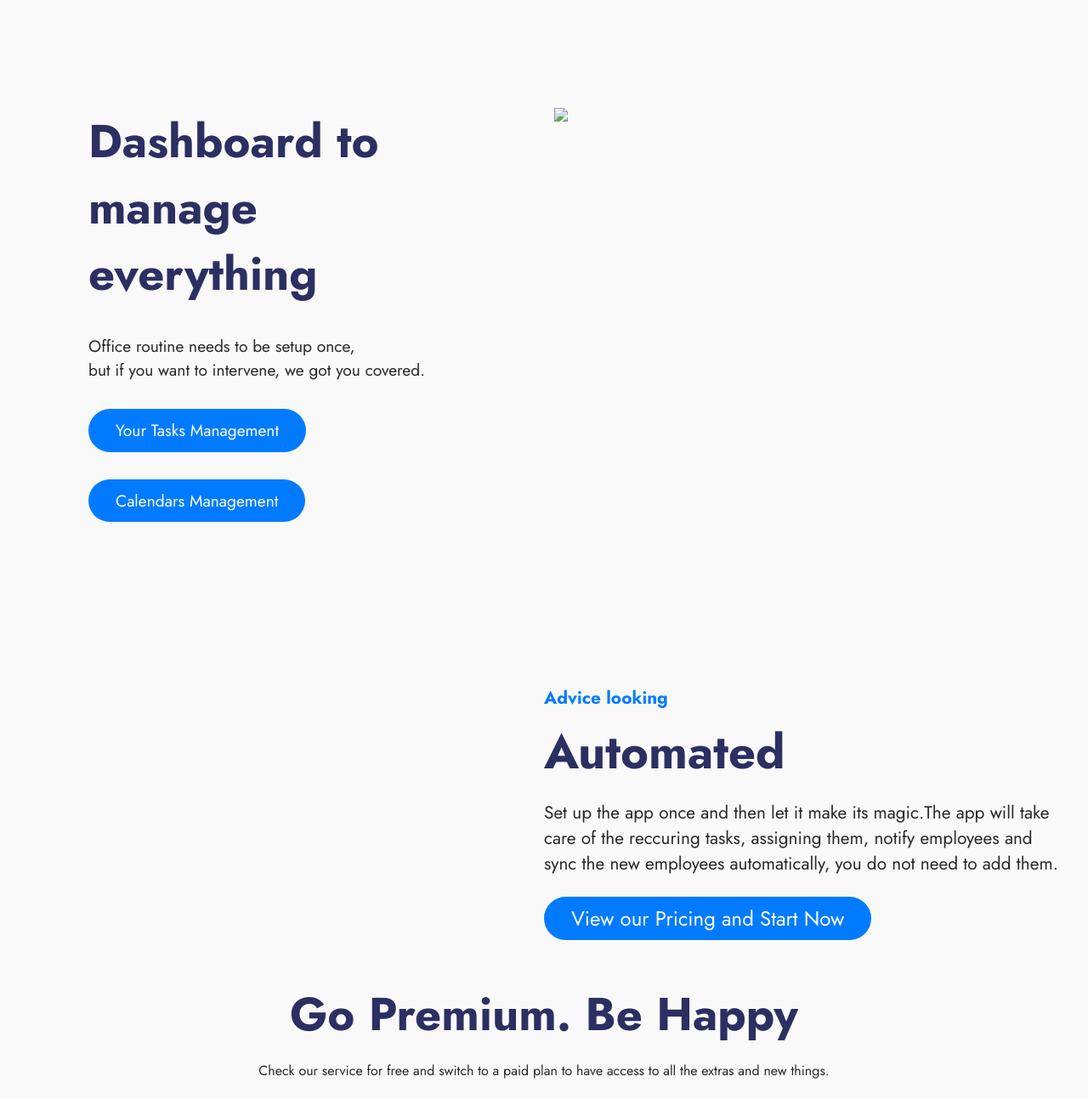
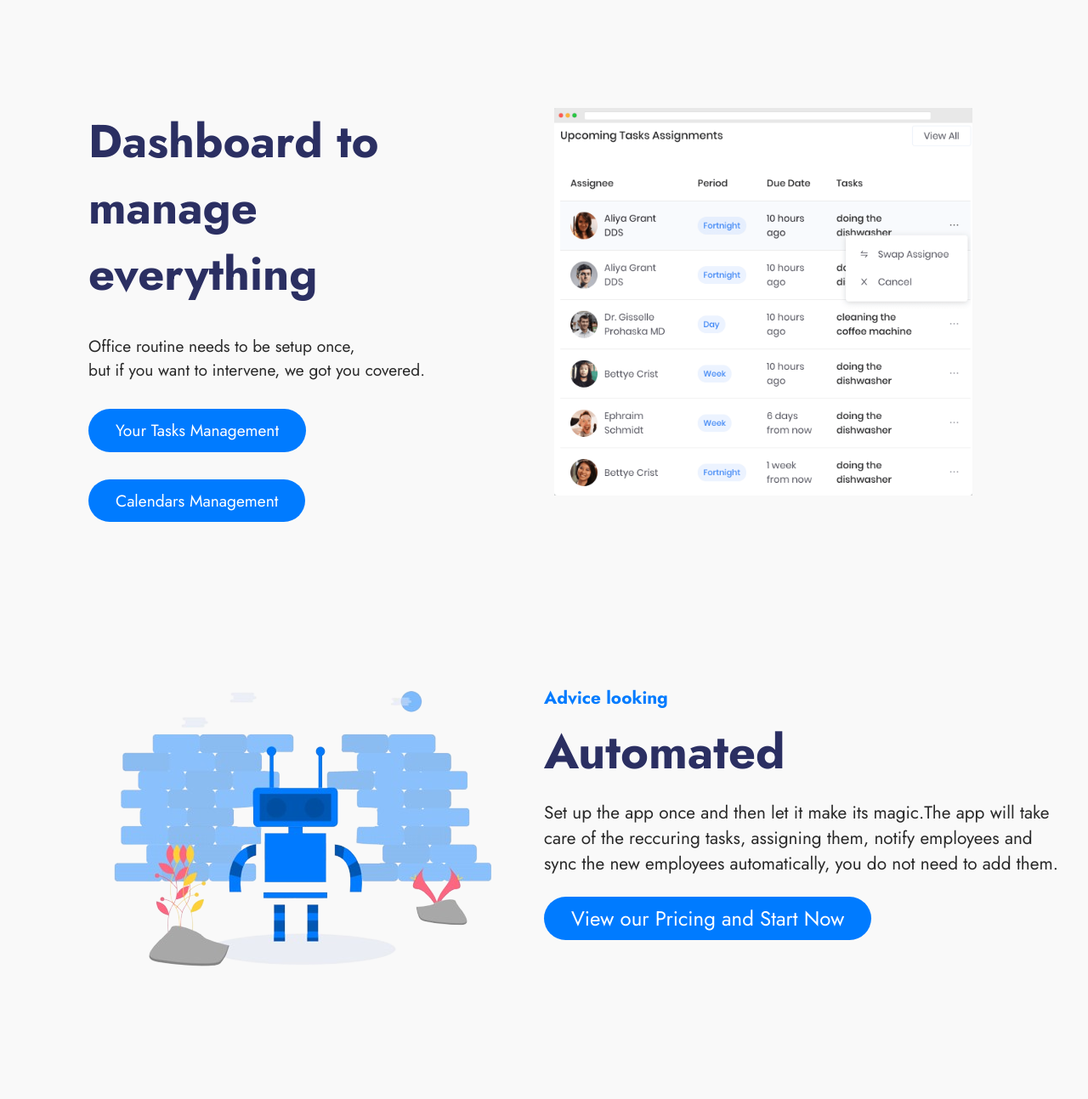
Before and after one commit to iKARAMx/Office-Routine, a plain HTML site: page index.html in a window 1280 px wide. Shown: the part 920-2213 px from the top of the page at 85% size. Drawn offline with nearby package versions, Linux system fonts and the light colour scheme; the site is published under a folder, as on GitHub Pages, so addresses that start at the root find nothing.

Commit message:
Update index.html

```diff
--- a/index.html
+++ b/index.html
@@ -140,7 +140,7 @@
           </div>
         </div>
         <div class="DashboardImgWapper">
-          <img class="DashboardIMG" src="/assets/imgs/screen-01.png" />
+          <img class="DashboardIMG" src="./assets/imgs/screen-01.png" />
         </div>
       </div>
     </section>
@@ -152,7 +152,7 @@
     <section class="AdviceLooking">
       <div class="AdviceLookingContainer">
         <div class="AdviceLookingImgWapper">
-          <img src="/assets/imgs/screenshot-1-removebg-preview.png" alt="" />
+          <img src="./assets/imgs/screenshot-1-removebg-preview.png" alt="" />
         </div>
         <div class="AdviceLookingContent">
           <h5 class="AdviceLookingH5">Advice looking</h5>
@@ -263,7 +263,7 @@
           </p>
         </div>
         <div class="ContactImgWapper">
-          <img src="/assets/imgs/contact-header-img.png" alt="" />
+          <img src="./assets/imgs/contact-header-img.png" alt="" />
         </div>
       </div>
     </section>
```
